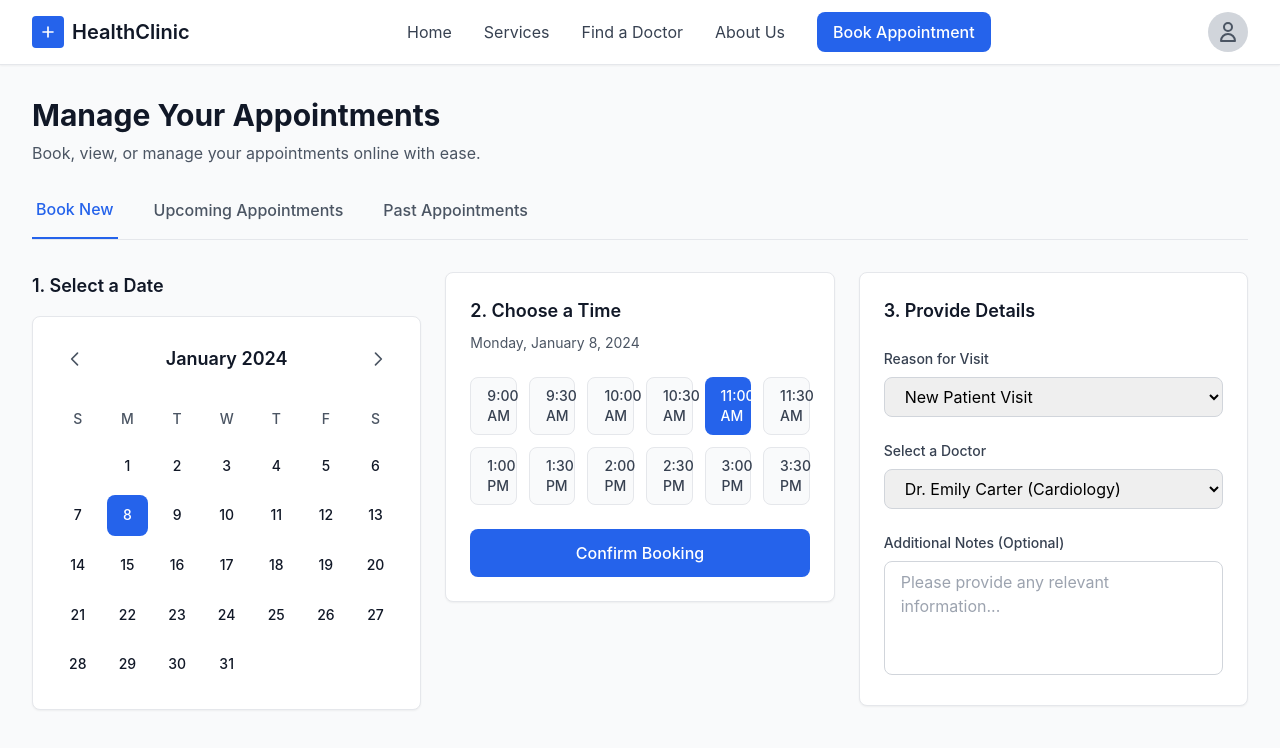
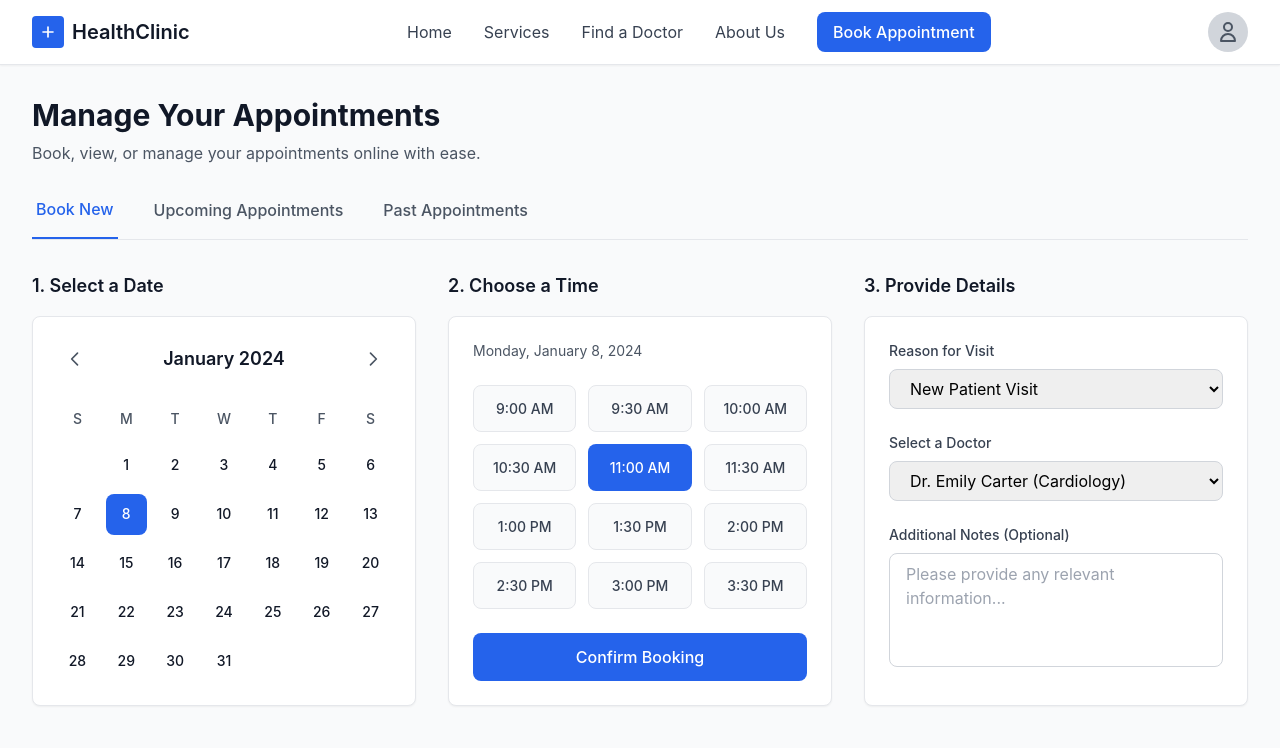
Before and after one commit to fhrginada/ClinicWebSite_Frontend, a React (Vite) app: page / in a window 1280 px wide. Shown: the top 748 px of the page. Built offline with nearby package versions, Linux system fonts and the light colour scheme.

Commit message:
Fix: update layout spacing + card alignment in appointments page

```diff
--- a/src/components/AppointmentForm.jsx
+++ b/src/components/AppointmentForm.jsx
@@ -26,9 +26,7 @@ const AppointmentForm = ({
   ];
 
   return (
-    <div className="bg-white rounded-lg shadow-sm border border-gray-200 p-6">
-      <h3 className="text-lg font-semibold text-gray-900 mb-6">3. Provide Details</h3>
-
+    <div className="bg-white rounded-lg shadow-sm border border-gray-200 p-6 h-full flex flex-col">
       <div className="space-y-6">
         {/* Reason for Visit */}
         <div>
--- a/src/components/Calendar.jsx
+++ b/src/components/Calendar.jsx
@@ -60,7 +60,7 @@ const Calendar = ({ selectedDate, onDateSelect }) => {
   const days = getDaysInMonth(currentMonth);
 
   return (
-    <div className="bg-white rounded-lg shadow-sm border border-gray-200 p-6">
+    <div className="bg-white rounded-lg shadow-sm border border-gray-200 p-6 h-full">
       <div className="flex items-center justify-between mb-6">
         <button
           onClick={handlePrevMonth}
--- a/src/components/TimeSelector.jsx
+++ b/src/components/TimeSelector.jsx
@@ -13,13 +13,12 @@ const TimeSelector = ({ selectedTime, onTimeSelect, selectedDate, onConfirmBooki
   };
 
   return (
-    <div className="bg-white rounded-lg shadow-sm border border-gray-200 p-6">
-      <h3 className="text-lg font-semibold text-gray-900 mb-2">2. Choose a Time</h3>
+    <div className="bg-white rounded-lg shadow-sm border border-gray-200 p-6 h-full flex flex-col">
       {selectedDate && (
         <p className="text-sm text-gray-600 mb-6">{formatDate(selectedDate)}</p>
       )}
 
-      <div className="grid grid-cols-3 sm:grid-cols-4 md:grid-cols-6 gap-3 mb-6">
+      <div className="grid grid-cols-3 sm:grid-cols-3 md:grid-cols-3 lg:grid-cols-3 gap-3 mb-6 flex-1">
         {timeSlots.map((time) => (
           <button
             key={time}
@@ -40,7 +39,7 @@ const TimeSelector = ({ selectedTime, onTimeSelect, selectedDate, onConfirmBooki
       {onConfirmBooking && (
         <button
           onClick={onConfirmBooking}
-          className="w-full bg-blue-600 text-white py-3 rounded-lg font-medium hover:bg-blue-700 transition-colors"
+          className="w-full bg-blue-600 text-white py-3 rounded-lg font-medium hover:bg-blue-700 transition-colors mt-auto"
         >
           Confirm Booking
         </button>
--- a/src/pages/ManageAppointmentsPage.jsx
+++ b/src/pages/ManageAppointmentsPage.jsx
@@ -62,15 +62,16 @@ const ManageAppointmentsPage = () => {
 
         {/* Main Content - Book New Tab */}
         {activeTab === 'book' && (
-          <div className="grid grid-cols-1 lg:grid-cols-3 gap-6">
+          <div className="grid grid-cols-1 lg:grid-cols-3 gap-x-6 gap-y-6 lg:gap-x-8 lg:gap-y-8 items-stretch">
             {/* Section 1: Select a Date */}
-            <div className="lg:col-span-1">
+            <div className="flex flex-col">
               <h2 className="text-lg font-semibold text-gray-900 mb-4">1. Select a Date</h2>
               <Calendar selectedDate={selectedDate} onDateSelect={setSelectedDate} />
             </div>
 
             {/* Section 2: Choose a Time */}
-            <div className="lg:col-span-1">
+            <div className="flex flex-col">
+              <h2 className="text-lg font-semibold text-gray-900 mb-4">2. Choose a Time</h2>
               <TimeSelector
                 selectedTime={selectedTime}
                 onTimeSelect={setSelectedTime}
@@ -80,7 +81,8 @@ const ManageAppointmentsPage = () => {
             </div>
 
             {/* Section 3: Provide Details */}
-            <div className="lg:col-span-1">
+            <div className="flex flex-col">
+              <h2 className="text-lg font-semibold text-gray-900 mb-4">3. Provide Details</h2>
               <AppointmentForm
                 reason={reason}
                 onReasonChange={setReason}
```
